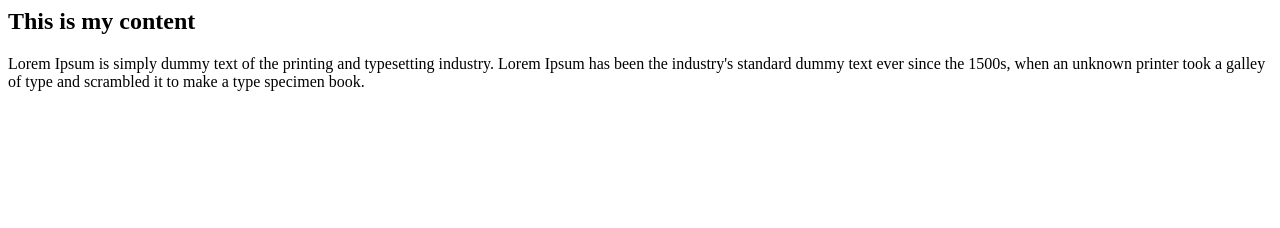
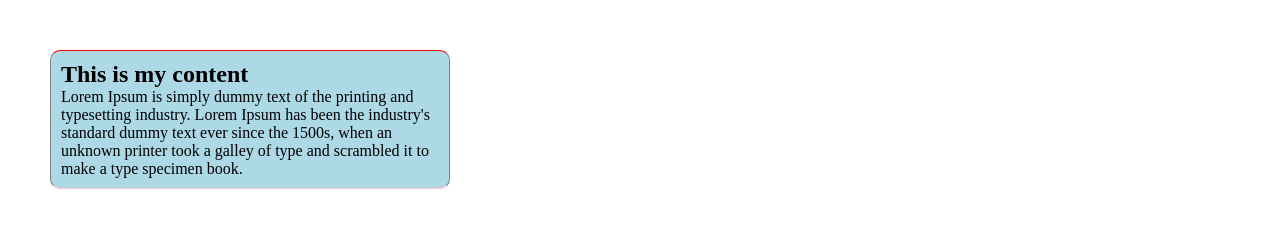
Before and after one commit to evesim/Practica-Front-End-Wantsome, a plain HTML site: page Week3/Practice/box-model.html in a window 1280 px wide. Drawn offline with Linux system fonts and the light colour scheme.

Commit message:
week3course2

```diff
--- a/Week3/Practice/box-model.html
+++ b/Week3/Practice/box-model.html
@@ -5,8 +5,42 @@
         <meta charset="UTF-8" />
         <title>Week 3, course 2 - Box Modell</title>
         <style>
+            * {
+                /*Eliminates the margin */
+                margin: 0;
+                padding: 0;
+                 /* box-sizing: content-box; - just the content has 350px for width */
+                 box-sizing: border-box; /* all the box has 350px with margins and all */
+            }
+
             .content {
-                border:soliid 1px gray;
+                border: solid 1px gray;
+                /* rectangular the edges of the box */
+                border-radius: 10px;
+                /* circle the edges of the box */
+                border-bottom-color: pink;
+                border-top-color: red;
+                /*border-top:solid 3px red; - makes only the top border, without the other*/
+                width: 350px;
+                /* the space from inside the box - arranges the content from the inside*/
+                min-width: 400px;
+                /*will not change on resize - min side - we have also min-height*/
+                max-width: 500px;
+                /*will not change on resize - max side  - we have also max-height*/
+                padding-top: 10px;
+                /*space on the t1op */
+                padding-bottom: 10px;
+                /*space on the bottom */
+                padding-left: 10px;
+                /*space on the left */
+                padding-right: 10px;
+                /*space on the right */
+                /* padding: 10px; - space on the all four sides*/
+                /* padding: padding-top padding-right padding-bottom padding left;
+                    ex. padding 5px 20px 30px 60px; */
+                margin: 50px;
+                /* the space from oustide the box - arranges the content from the outside*/
+                background-color: lightblue;
             }
         </style>
 
```
